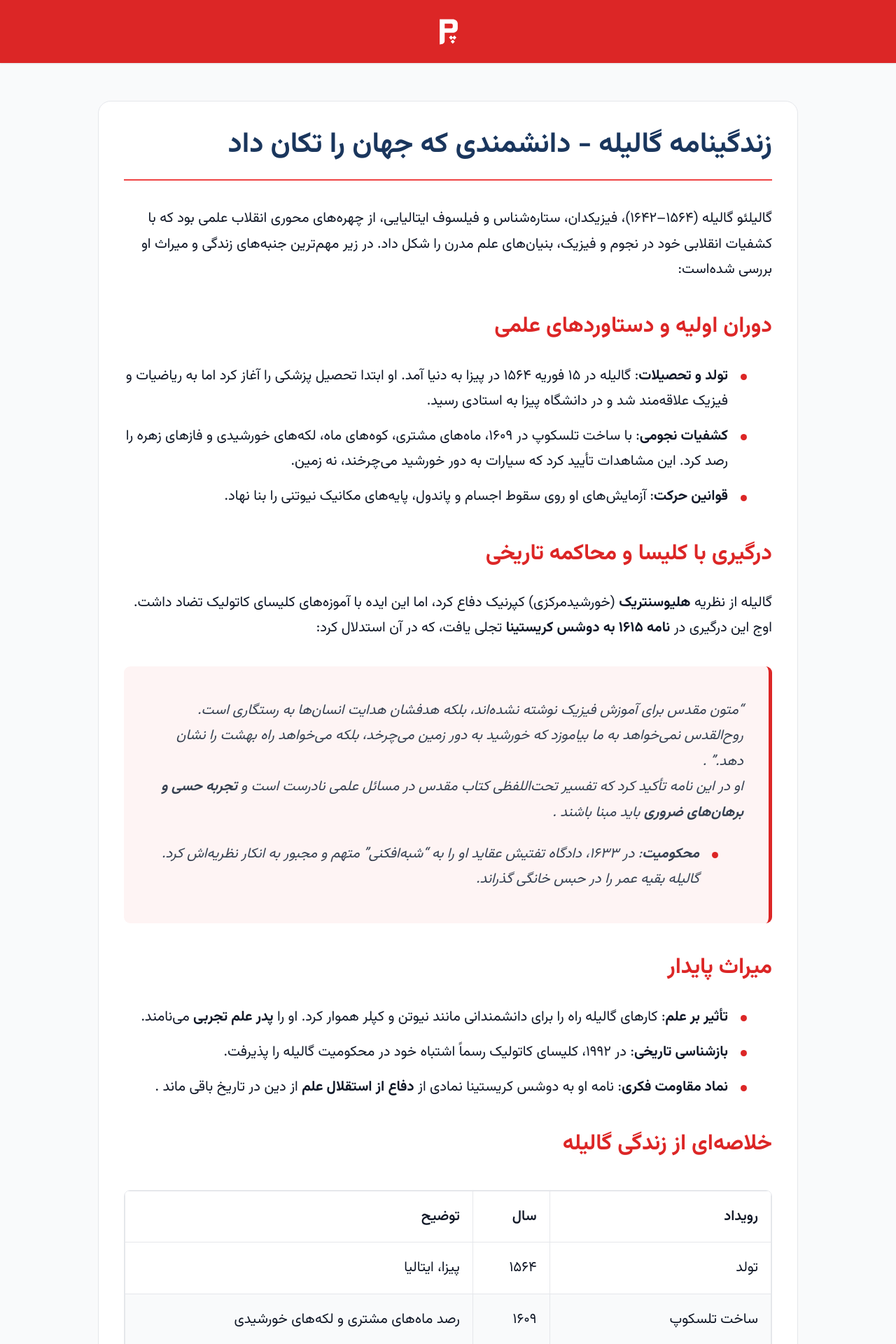
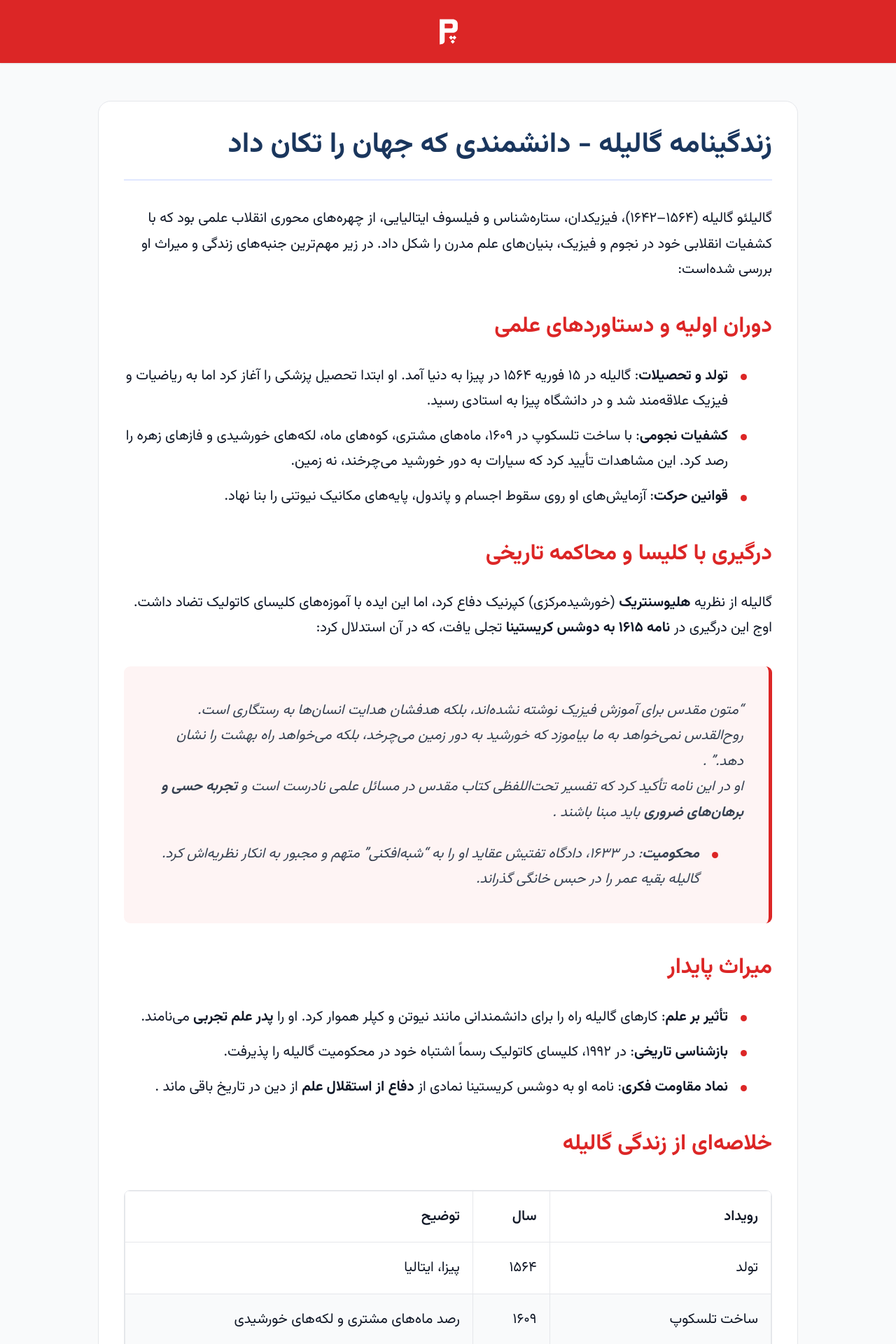
Before and after one commit to darkblog/darkblog.github.io, a Jekyll site: the page built from _posts/2025-7-5-68.md, in a window 1280 px wide. Shown: the top 1920 px of the page at 70% size. Built offline with Jekyll 4.4.1, drawn with Linux system fonts in a browser that asks for light colours; some of the changed text lies outside the part shown.

Commit message:
Update post.html

```diff
--- a/_layouts/post.html
+++ b/_layouts/post.html
@@ -154,6 +154,7 @@
             --color-border: #E5E7EB;
             --color-shadow: rgba(0, 0, 0, 0.05);
             --color-hover: rgba(220, 38, 38, 0.05);
+            --color-soft-line: #E0E7FF;
             --container-width: min(92%, 1000px);
             --spacing-xs: 0.5rem;
             --spacing-sm: 0.75rem;
@@ -276,7 +277,7 @@
             color: var(--color-primary);
             margin-bottom: var(--spacing-lg);
             text-align: right;
-            border-bottom: 2px solid var(--color-accent-light);
+            border-bottom: 2px solid var(--color-soft-line);
             padding-bottom: var(--spacing-md);
         }
         .article-content {
@@ -447,7 +448,7 @@
             display: block;
             width: 80px;
             height: 3px;
-            background: var(--color-accent);
+            background: var(--color-soft-line);
             margin: 0.75rem auto 0;
             border-radius: 3px;
         }
@@ -506,35 +507,6 @@
             color: var(--color-accent);
             font-size: 1.2em;
             font-weight: 400;
-        }
-        .post-meta {
-            display: flex;
-            align-items: center;
-            gap: 0.75rem;
-            margin-bottom: var(--spacing-sm);
-            padding-right: 1.75rem;
-            color: var(--color-text-light);
-            font-size: var(--font-size-sm);
-        }
-        .post-author {
-            display: flex;
-            align-items: center;
-            gap: 0.3rem;
-        }
-        .post-author svg {
-            width: 16px;
-            height: 16px;
-            fill: var(--color-accent);
-        }
-        .post-date {
-            display: flex;
-            align-items: center;
-            gap: 0.3rem;
-        }
-        .post-date svg {
-            width: 16px;
-            height: 16px;
-            fill: var(--color-accent);
         }
         .post-excerpt {
             font-size: var(--font-size-lg);
@@ -605,10 +577,7 @@
             .post-excerpt {
                 font-size: var(--font-size-base);
                 -webkit-line-clamp: 2;
-            }
-            .post-meta {
                 padding-right: 1.75rem;
-                flex-wrap: wrap;
             }
             :root {
                 --header-height: 4.5rem;
@@ -645,10 +614,6 @@
                 -webkit-line-clamp: 2;
                 padding-right: 1.5rem;
                 font-size: var(--font-size-sm);
-            }
-            .post-meta {
-                padding-right: 1.5rem;
-                font-size: 0.75rem;
             }
             :root {
                 --header-height: 4rem;
@@ -738,20 +703,6 @@
                         {% for post in all_posts limit: 100 %}
                         <a href="{{ post.url }}" class="post-card" itemscope itemtype="https://schema.org/Article" aria-label="{{ post.title }}">
                             <h3 class="post-title" itemprop="headline">{{ post.title }}</h3>
-                            <div class="post-meta">
-                                <span class="post-author">
-                                    <svg viewBox="0 0 24 24">
-                                        <path d="M12,4A4,4 0 0,1 16,8A4,4 0 0,1 12,12A4,4 0 0,1 8,8A4,4 0 0,1 12,4M12,14C16.42,14 20,15.79 20,18V20H4V18C4,15.79 7.58,14 12,14Z"/>
-                                    </svg>
-                                    پاسگاه
-                                </span>
-                                <span class="post-date">
-                                    <svg viewBox="0 0 24 24">
-                                        <path d="M19,19H5V8H19M16,1V3H8V1H6V3H5C3.89,3 3,3.89 3,5V19A2,2 0 0,0 5,21H19A2,2 0 0,0 21,19V5C21,3.89 20.1,3 19,3H18V1M17,12H12V17H17V12Z"/>
-                                    </svg>
-                                    {{ post.date | to_persian_date: "%d %B %Y" }}
-                                </span>
-                            </div>
                             <div class="post-excerpt" itemprop="description">
                                 {{ post.excerpt | strip_html | truncate: 200 }}
                             </div>
```
